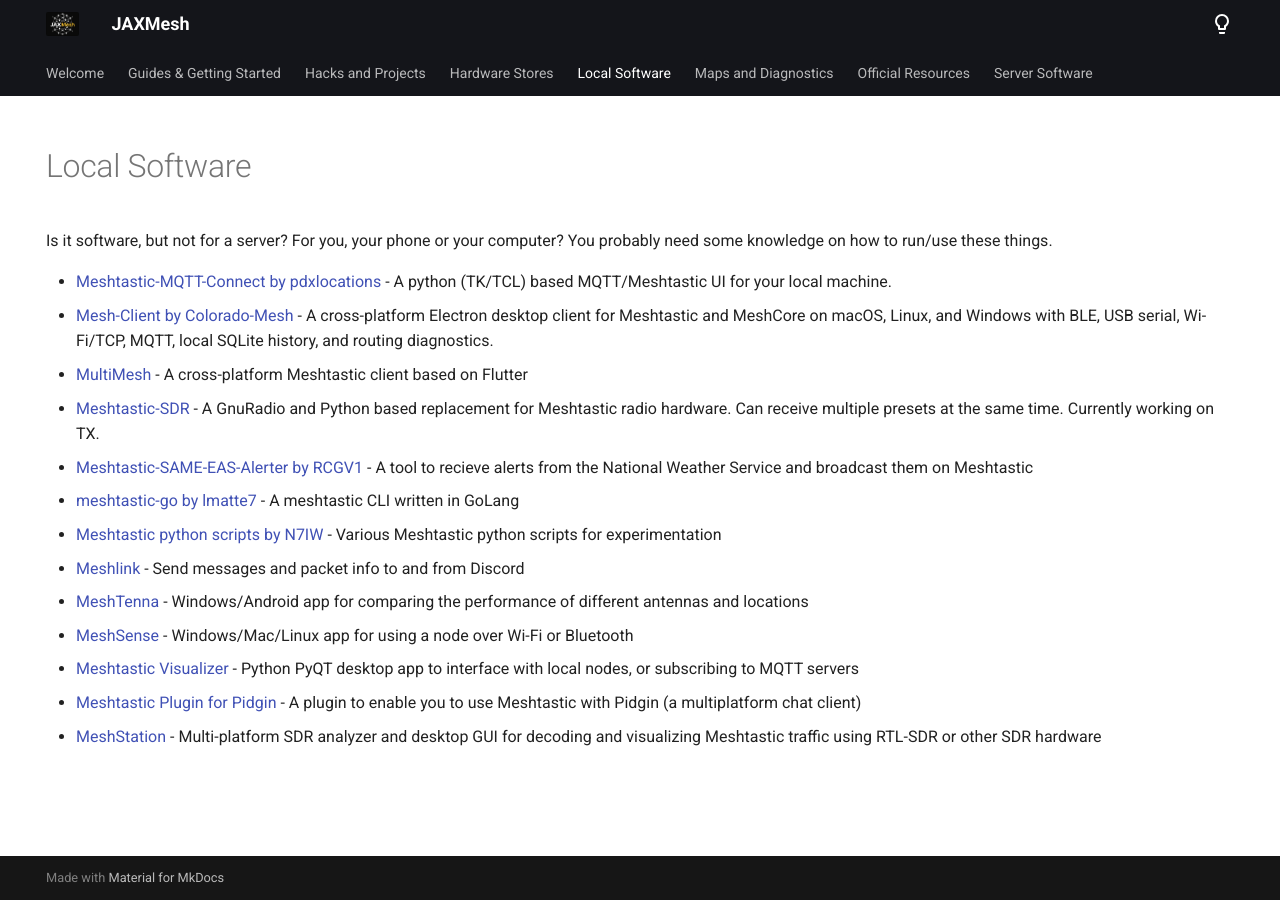
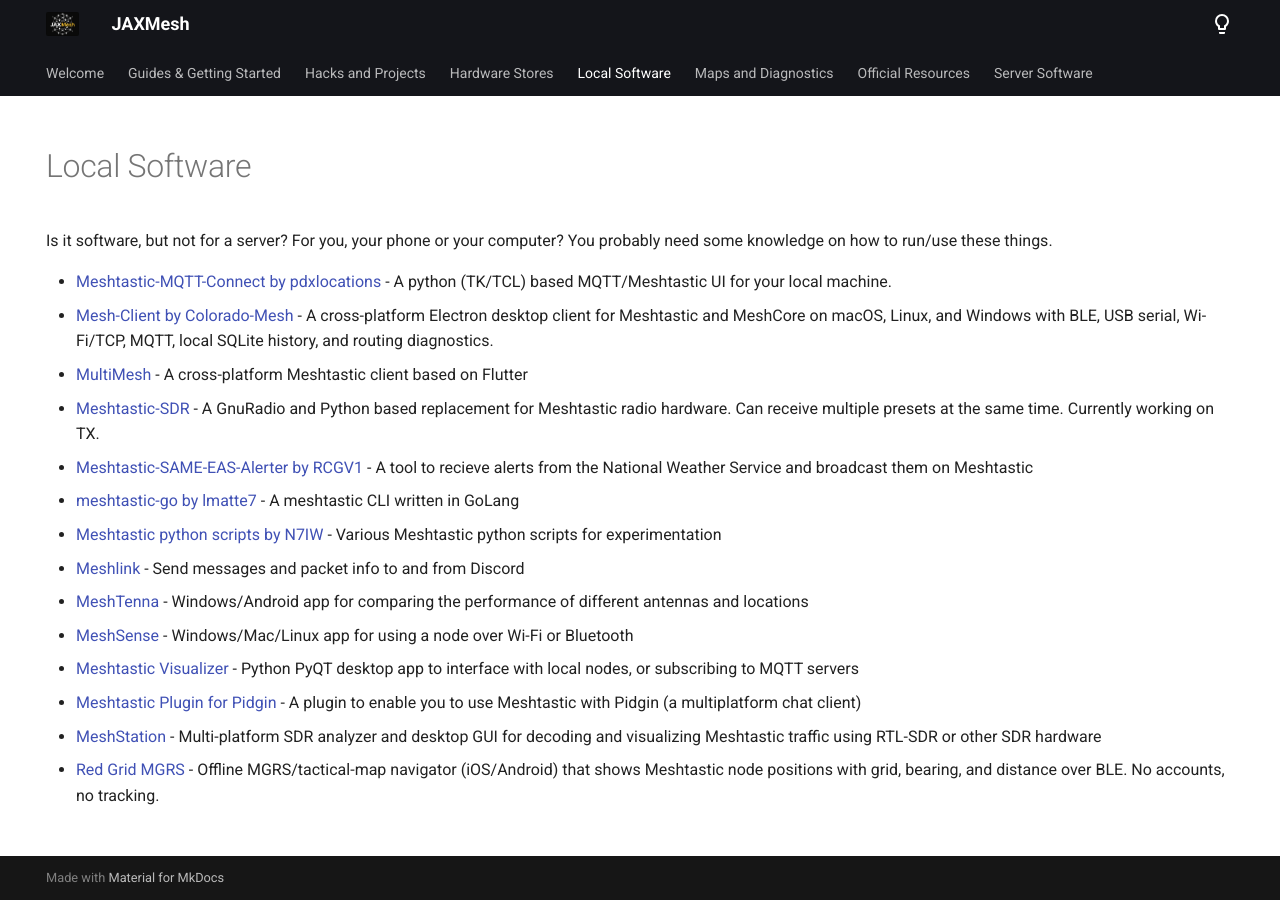
Before and after one commit to afairclo/jaxmesh.github.io, an MkDocs documentation site: the page built from docs/local-software.md, in a window 1280 px wide. Built offline with MkDocs 1.6.1 and Material for MkDocs 9.7.7, drawn with Linux system fonts in a browser that asks for light colours.

Commit message:
Update local-software.md

```diff
--- a/docs/local-software.md
+++ b/docs/local-software.md
@@ -23,3 +23,4 @@
 - [Meshtastic Visualizer](https://github.com/antlas0/meshtastic_visualizer) - Python PyQT desktop app to interface with local nodes, or subscribing to MQTT servers
 - [Meshtastic Plugin for Pidgin](https://github.com/dadecoza/pidgin-meshtastic) - A plugin to enable you to use Meshtastic with Pidgin (a multiplatform chat client)
 - [MeshStation](https://github.com/IronGiu/MeshStation) - Multi-platform SDR analyzer and desktop GUI for decoding and visualizing Meshtastic traffic using RTL-SDR or other SDR hardware
+- [Red Grid MGRS](https://redgridtactical.com/mgrs) - Offline MGRS/tactical-map navigator (iOS/Android) that shows Meshtastic node positions with grid, bearing, and distance over BLE. No accounts, no tracking.
```
